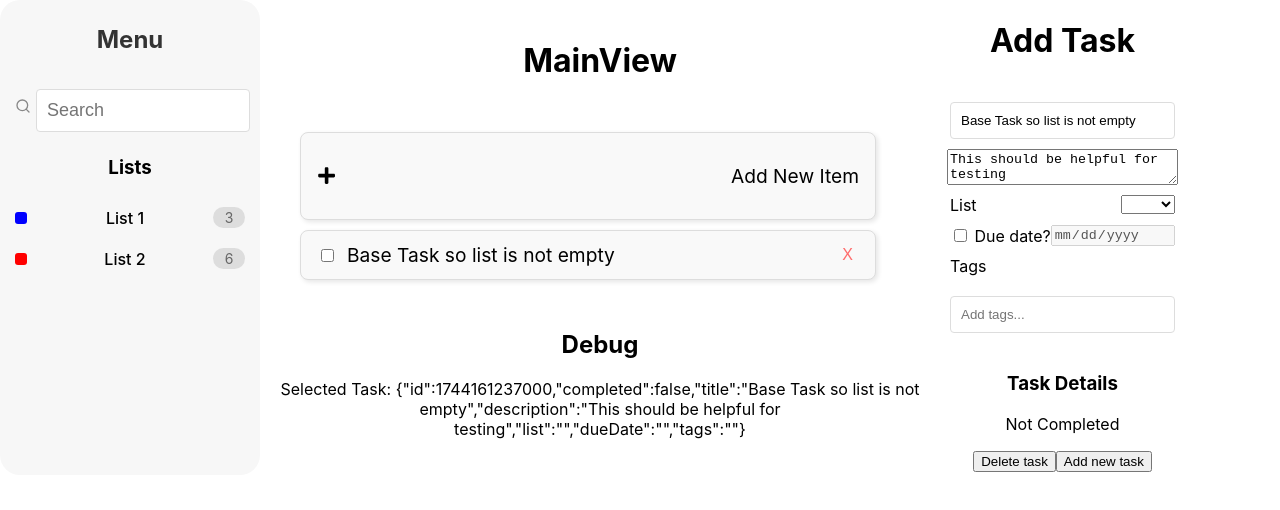
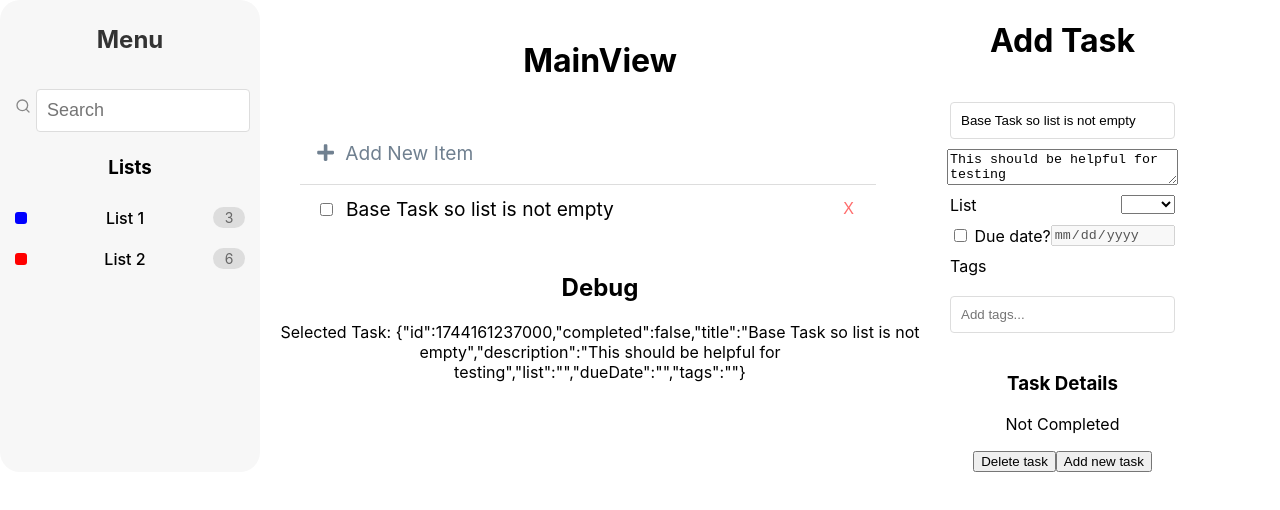
Before and after one commit to tomjones-4/react-task-tracker-web-app, a React (Vite) app: page / in a window 1280 px wide. Shown: the top 510 px of the page. Built offline with nearby package versions, Linux system fonts and the light colour scheme.

Commit message:
Update styling

```diff
--- a/src/App.css
+++ b/src/App.css
@@ -105,19 +105,6 @@
   font-size: larger;
 }
 
-.add-task-item {
-  background-color: #f9f9f9; /* Light gray background */
-  padding: 12px 16px; /* Inner spacing */
-  margin: 10px 0; /* Space between items */
-  border-radius: 8px; /* Rounded corners */
-  border: 1px solid #ddd; /* Light border for definition */
-  display: flex; /* Aligns children (text, buttons) in a row */
-  justify-content: space-between; /* Ensures spacing between text & actions */
-  align-items: center; /* Centers items vertically */
-  box-shadow: 2px 2px 5px rgba(0, 0, 0, 0.1); /* Subtle shadow */
-  transition: background 0.2s ease-in-out;
-}
-
 .add-task-btn {
   background: #007bff;
   color: white;
@@ -136,6 +123,11 @@
   background: #0056b3;
 }
 
+.add-task-icon {
+  margin-right: 10px;
+  color: slategray;
+}
+
 .task-input {
   flex-grow: 1;
   border: none;
@@ -145,16 +137,29 @@
   background: transparent;
 }
 
+.add-task-item {
+  padding: 0px 16px; /* Inner spacing */
+  border-radius: 8px; /* Rounded corners */
+  display: flex; /* Aligns children (text, buttons) in a row */
+  justify-content: left; /* Ensures spacing between text & actions */
+  align-items: center; /* Centers items vertically */
+  transition: background 0.2s ease-in-out;
+}
+
+.add-task-item:hover {
+  background-color: #f0f0f0; /* Slight hover effect */
+}
+
+.add-task-item p {
+  color: slategray;
+}
+
 .task-item {
-  background-color: #f9f9f9; /* Light gray background */
   padding: 12px 16px; /* Inner spacing */
-  margin: 10px 0; /* Space between items */
-  border-radius: 8px; /* Rounded corners */
-  border: 1px solid #ddd; /* Light border for definition */
+  border-top: 1px solid #ddd; /* Light border for definition */
   display: flex; /* Aligns children (text, buttons) in a row */
   justify-content: space-between; /* Ensures spacing between text & actions */
   align-items: center; /* Centers items vertically */
-  box-shadow: 2px 2px 5px rgba(0, 0, 0, 0.1); /* Subtle shadow */
   transition: background 0.2s ease-in-out;
 }
 
@@ -223,10 +228,6 @@ input[type="text"] {
   transform: translateX(-50%) scale(0.95); /* Click effect */
 }
 
-.task-list:hover {
-  background-color: #eaeaea; /* Light hover effect */
-}
-
 .task-form {
   display: flex;
   flex-direction: column;
--- a/src/components/AddTaskItem.jsx
+++ b/src/components/AddTaskItem.jsx
@@ -1,12 +1,11 @@
 import React from "react";
-import { useState } from "react";
 import { FaPlus } from "react-icons/fa";
 
 const AddTaskItem = ({ resetTask }) => {
   return (
     <span className="add-task-item" onClick={resetTask}>
-      <FaPlus />
-      <p>Add New Item</p>
+      <FaPlus className="add-task-icon" />
+      <p className="add-task-text">Add New Item</p>
     </span>
   );
 };
--- a/src/components/TaskList.jsx
+++ b/src/components/TaskList.jsx
@@ -16,7 +16,7 @@ const TaskList = ({
   return (
     <div className="task-list-container">
       <div className="task-list">
-        <AddTaskItem resetTask={resetTask} />
+        <AddTaskItem resetTask={resetTask} className="add-task" />
         {sortedTasks.map((task) => (
           <TaskItem
             key={task.id}
```
